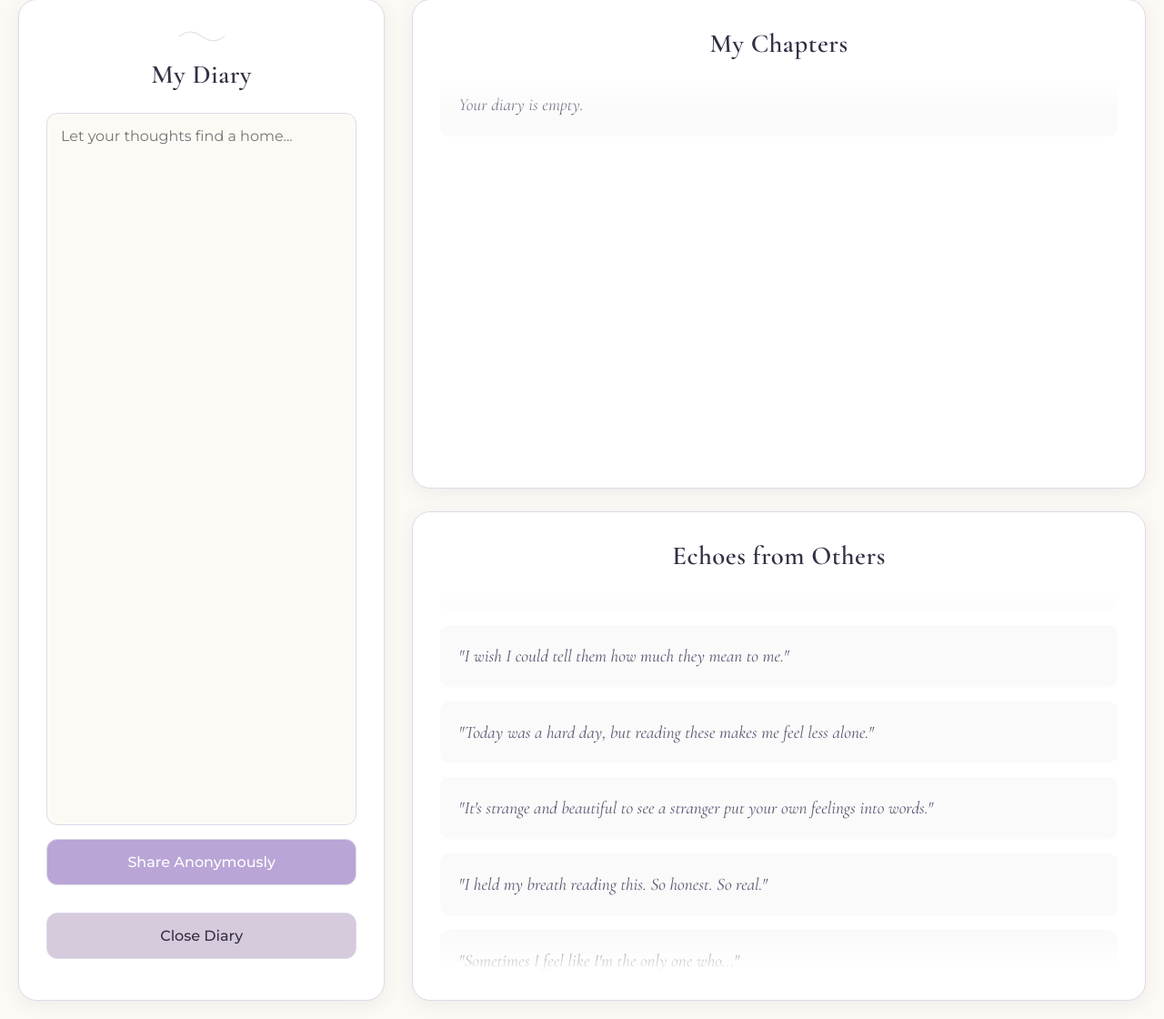
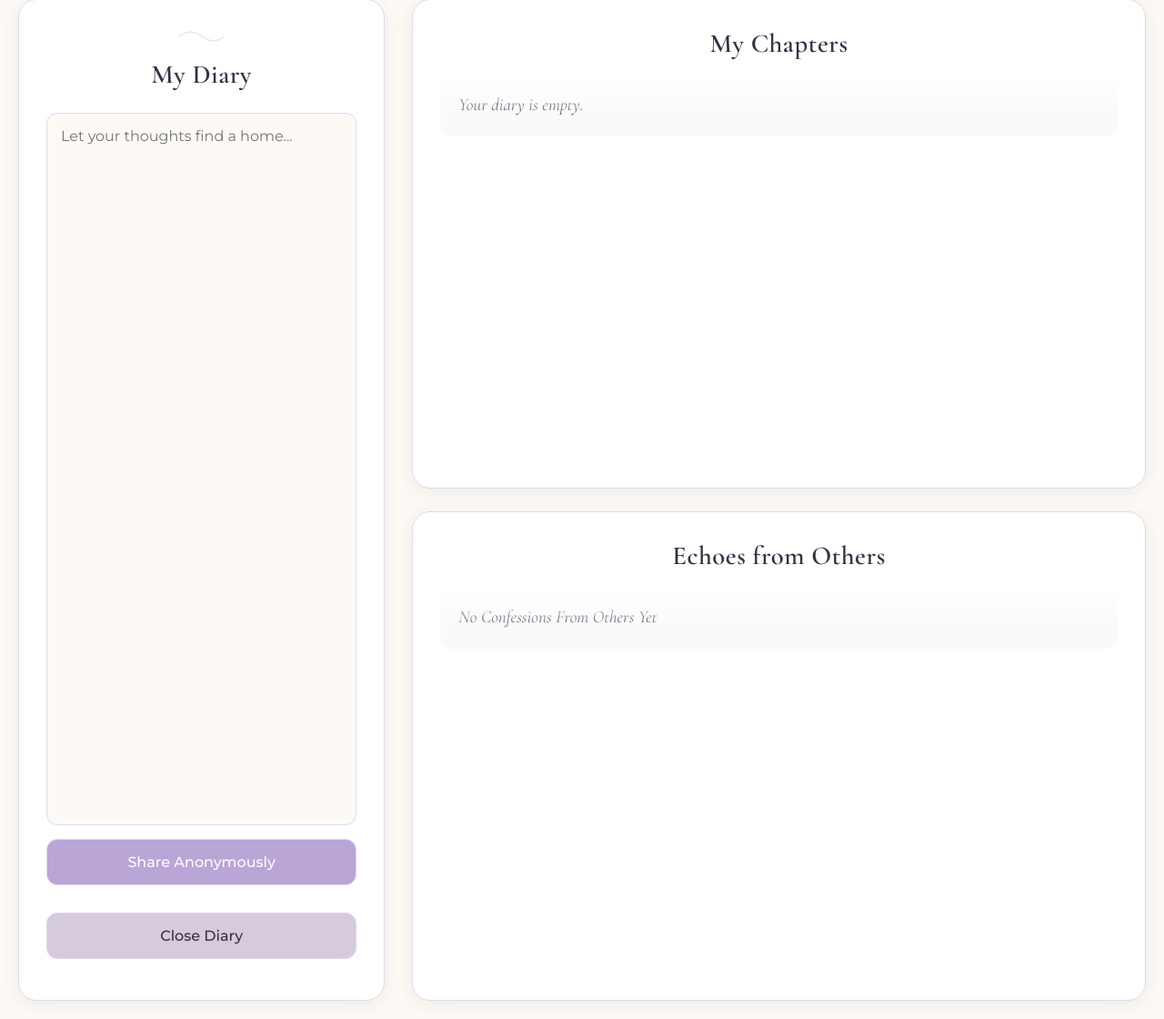
Before and after one commit to FakeandrewA/confessions, a Django app: page /confessions/ in a window 1280 px wide. Shown: the part 76-1196 px from the top of the page at 91% size. Run offline with Django 5.2, Linux system fonts and the light colour scheme; the visitor is signed in with stand-in values (Sample User, id 1).

Commit message:
Changes
 *Added other users confessions as well

```diff
--- a/confessions/views.py
+++ b/confessions/views.py
@@ -61,7 +61,8 @@
 @login_required(login_url="/confessions/login/")
 def get_confessions(request):
     user_posts = UsersConfessions.objects.filter(user=request.user).order_by("-created_at")
-    return render(request,"confessions/home.html",{"confessions":user_posts})
+    others_posts = UsersConfessions.objects.exclude(user=request.user).order_by("-created_at")
+    return render(request,"confessions/home.html",{"confessions":user_posts,"others_confessions":others_posts})
 
 @require_POST
 @login_required
--- a/templates/confessions/home.html
+++ b/templates/confessions/home.html
@@ -212,11 +212,13 @@
                     <h2>Echoes from Others</h2>
                     <div class="scroll-container">
                         <ul>
-                            <li><span class="post-content">"Sometimes I feel like I'm the only one who..."</span></li>
-                            <li><span class="post-content">"I wish I could tell them how much they mean to me."</span></li>
-                            <li><span class="post-content">"Today was a hard day, but reading these makes me feel less alone."</span></li>
-                            <li><span class="post-content">"It's strange and beautiful to see a stranger put your own feelings into words."</span></li>
-                            <li><span class="post-content">"I held my breath reading this. So honest. So real."</span></li>
+                            {% for confession in others_confessions %}
+                                <li>
+                                    <span class="post-content">{{ confession.content }}</span>
+                                </li>
+                            {% empty %}
+                                <li>No Confessions From Others Yet</li>
+                            {% endfor %}
                         </ul>
                     </div>
                 </div>
```
